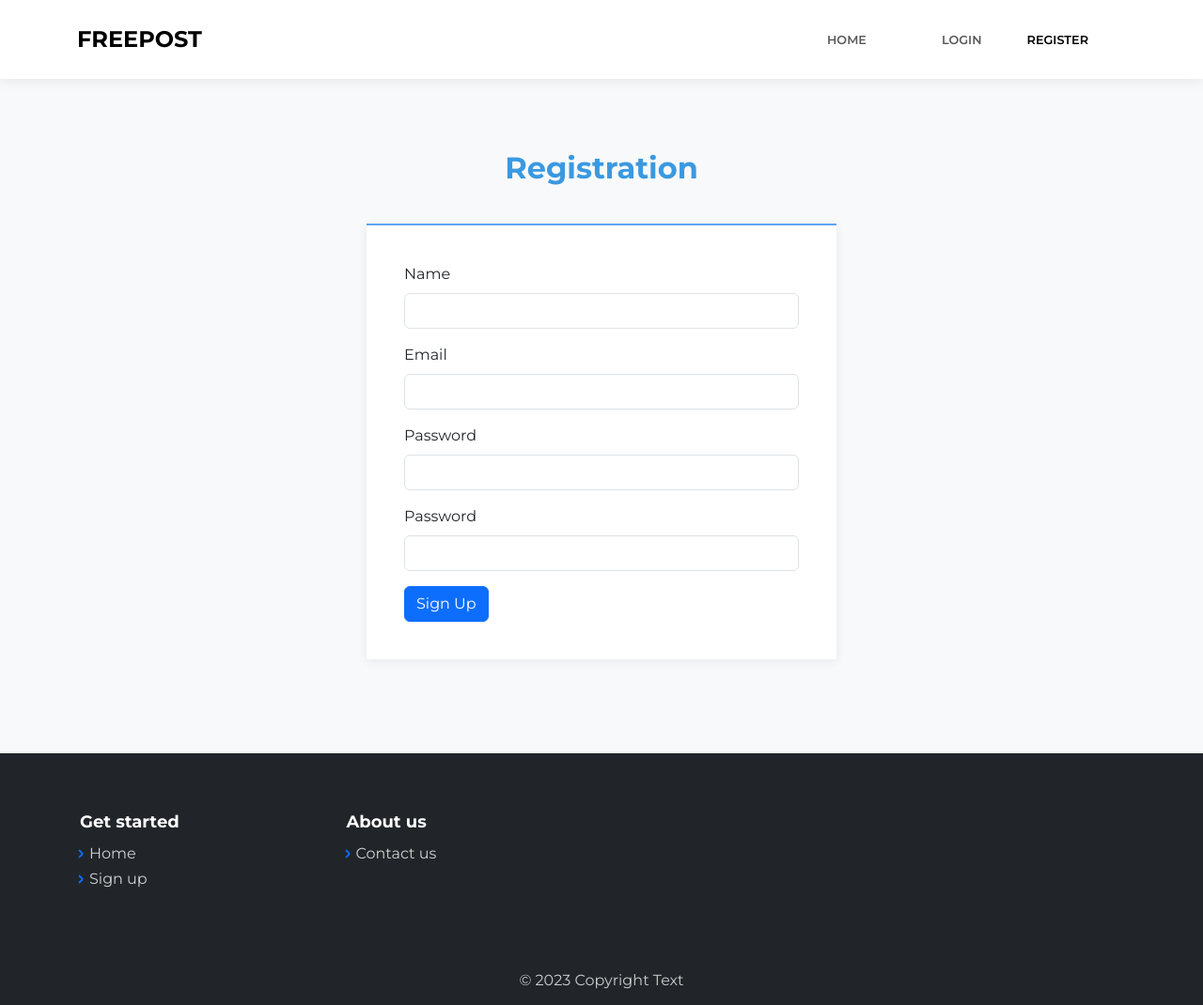
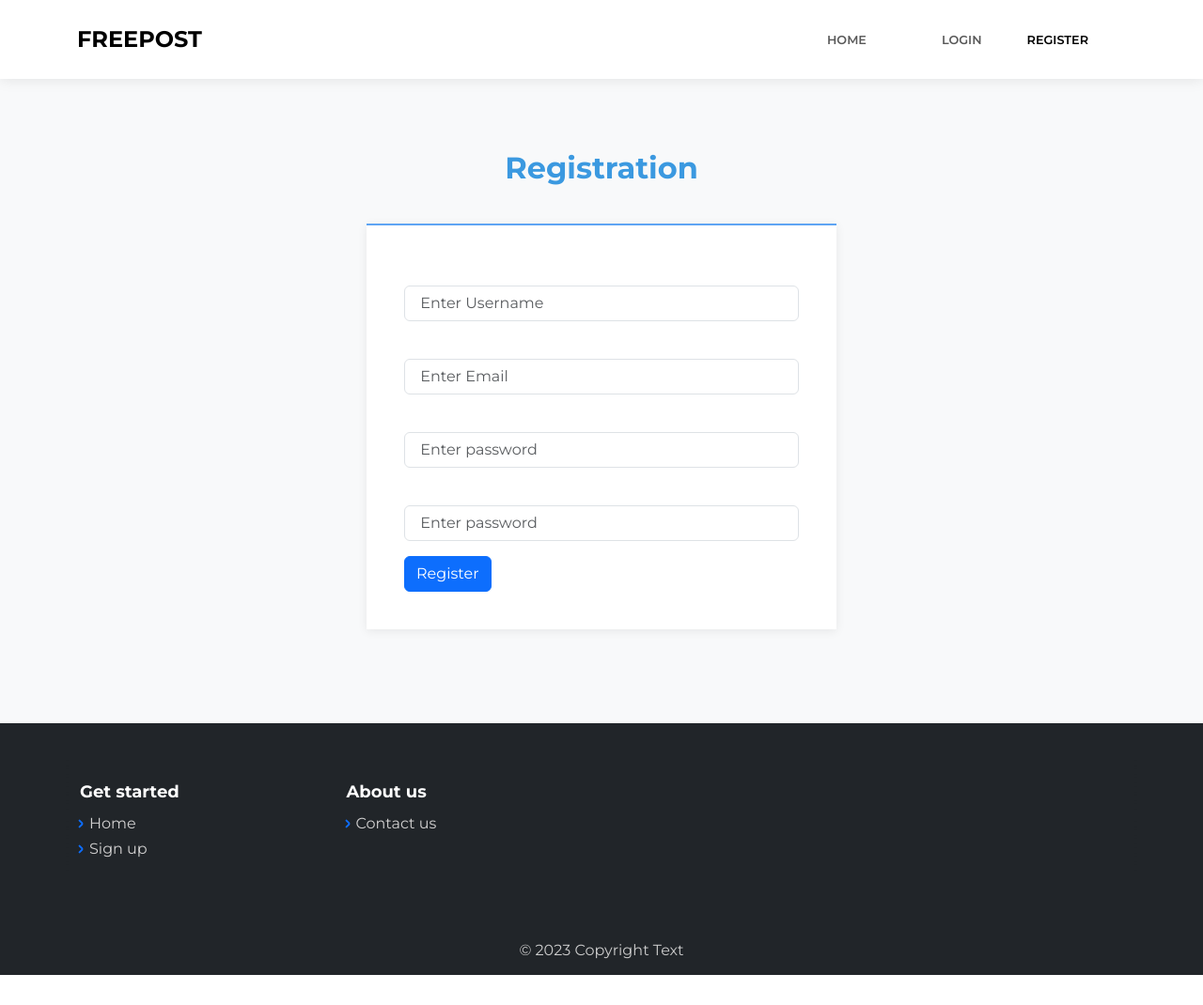
Before and after one commit to Alexus91/Freepost-portfolio, a Flask app: page /sign-up in a window 1280 px wide. Shown: the whole page at 94% size. After the commit the page ends 1038 px from the top, so only its background shows below. Run offline with Flask 3, Linux system fonts and the light colour scheme; some libraries are stand-ins or nearby versions.

Commit message:
update templates !

```diff
--- a/webapp/templates/home.html
+++ b/webapp/templates/home.html
@@ -4,7 +4,7 @@
 <head>
     <meta charset="utf-8">
     <meta name="viewport" content="width=device-width, initial-scale=1.0, shrink-to-fit=no">
-    <title>Home - Brand</title>
+    <title>Home - FREEPOST</title>
     <link rel="stylesheet" href="static/bootstrap/css/bootstrap.min.css">
     <link rel="stylesheet" href="https://fonts.googleapis.com/css?family=Montserrat:400,400i,700,700i,600,600i&amp;display=swap">
     <link rel="stylesheet" href="static/css/baguetteBox.min.css">
--- a/webapp/templates/login.html
+++ b/webapp/templates/login.html
@@ -4,7 +4,7 @@
 <head>
     <meta charset="utf-8">
     <meta name="viewport" content="width=device-width, initial-scale=1.0, shrink-to-fit=no">
-    <title>Login - Brand</title>
+    <title>Login - FREEPOST</title>
     <link rel="stylesheet" href="static/bootstrap/css/bootstrap.min.css">
     <link rel="stylesheet" href="https://fonts.googleapis.com/css?family=Montserrat:400,400i,700,700i,600,600i&amp;display=swap">
     <link rel="stylesheet" href="static/css/baguetteBox.min.css">
@@ -39,8 +39,8 @@
                     <p style="text-align: center;"><br>where your thoughts find a voice<br>&nbsp;Share your story, inspire the world !<br><br></p>
                 </div>
                 <form>
-                    <div class="mb-3"><label class="form-label" for="email">Email</label><input class="form-control item" type="email" id="email" data-bs-theme="light"></div>
-                    <div class="mb-3"><label class="form-label" for="password">Password</label><input class="form-control" type="password" id="password" data-bs-theme="light"></div>
+                    <div class="mb-3"><label class="form-label" for="email">Email</label><input class="form-control item" type="email" id="email" data-bs-theme="light" placeholder=" Enter  exemple@email.com"></div>
+                    <div class="mb-3"><label class="form-label" for="password">Password</label><input class="form-control" type="password" id="password" data-bs-theme="light" placeholder=" ********* "></div>
                     <div class="mb-3">
                         <div class="form-check"><input class="form-check-input" type="checkbox" id="checkbox" data-bs-theme="light"><label class="form-check-label" for="checkbox">Remember me</label></div>
                     </div><button class="btn btn-primary" type="submit">Log In</button>
--- a/webapp/templates/sign_up.html
+++ b/webapp/templates/sign_up.html
@@ -4,7 +4,7 @@
 <head>
     <meta charset="utf-8">
     <meta name="viewport" content="width=device-width, initial-scale=1.0, shrink-to-fit=no">
-    <title>Register - Brand</title>
+    <title>Register - FREEPOST</title>
     <link rel="stylesheet" href="static/bootstrap/css/bootstrap.min.css">
     <link rel="stylesheet" href="https://fonts.googleapis.com/css?family=Montserrat:400,400i,700,700i,600,600i&amp;display=swap">
     <link rel="stylesheet" href="static/css/baguetteBox.min.css">
@@ -13,7 +13,8 @@
 
 <body>
     <nav class="navbar navbar-expand-lg fixed-top bg-body clean-navbar navbar-light">
-        <div class="container"><a class="navbar-brand logo" href="/"><strong>FREEPOST</strong></a><button data-bs-toggle="collapse" class="navbar-toggler" data-bs-target="#navcol-1"><span class="visually-hidden">Toggle navigation</span><span class="navbar-toggler-icon"></span></button>
+        <div class="container"><a class="navbar-brand logo" href="/"><strong>FREEPOST</strong></a><button data-bs-toggle="collapse" class="navbar-toggler" data-bs-target="#navcol-1">
+            <span class="visually-hidden">Toggle navigation</span><span class="navbar-toggler-icon"></span></button>
             <div class="collapse navbar-collapse" id="navcol-1">
                 <ul class="navbar-nav ms-auto">
                     <li class="nav-item"><a class="nav-link" href="/">Home</a></li>
@@ -31,12 +32,16 @@
                     <h2 class="text-info"><strong>Registration</strong></h2>
                 </div>
                 <form>
-                    <div class="mb-3"><label class="form-label" for="name">Name</label><input class="form-control item" type="text" id="name" data-bs-theme="light"></div>
-                    <div class="mb-3"><label class="form-label" for="email">Email</label><input class="form-control item" type="email" id="email" data-bs-theme="light"></div>
-                    <div class="mb-3"><label class="form-label" for="password">Password</label><input class="form-control item" type="password" id="password" data-bs-theme="light"></div>
-                    <div class="mb-3"><label class="form-label" for="password">Password</label><input class="form-control item" type="password" id="password" data-bs-theme="light"></div>
+                    <div class="mb-3"><label class="form-label" for="username"></label>
+                        <input class="form-control item" type="text" id="name" data-bs-theme="light" placeholder=" Enter Username"></div>
+                    <div class="mb-3"><label class="form-label" for="email"></label>
+                        <input class="form-control item" type="email" id="email" data-bs-theme="light" placeholder=" Enter Email"></div>
+                    <div class="mb-3"><label class="form-label" for="password1"></label>
+                        <input class="form-control item" type="password1" id="password1" data-bs-theme="light" placeholder=" Enter password "></div>
+                    <div class="mb-3"><label class="form-label" for="password2"></label>
+                        <input class="form-control item" type="password1" id="password1" data-bs-theme="light" placeholder=" Enter password "></div>
 
-                    <button class="btn btn-primary" type="submit">Sign Up</button>
+                    <button class="btn btn-primary" type="submit">Register</button>
                 </form>
             </div>
         </section>
```
